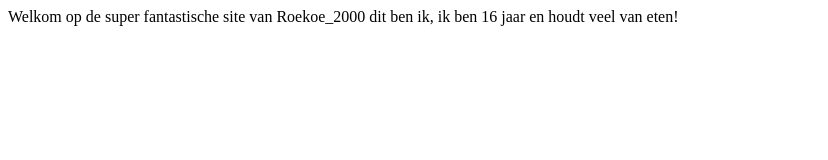
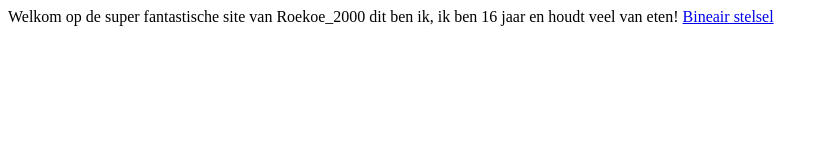
Before and after one commit to ThijsKanbier/ThijsKanbier.github.io, a plain HTML site: page index.html in a window 1280 px wide. Shown: the whole page, without its empty margins (0-828 px from the left). Drawn offline with Linux system fonts and the light colour scheme.

Commit message:
link naar 2e pagina

```diff
--- a/index.html
+++ b/index.html
@@ -7,5 +7,7 @@
     <body>
 Welkom op de super fantastische site van Roekoe_2000
 dit ben ik, ik ben 16 jaar en houdt veel van eten!
+
+<a href="bineairstelsel.html">Bineair stelsel</a>
     </body>
 </html>
```
Also changed, not shown: bineairstelsel.html (+1 -0 lines).
